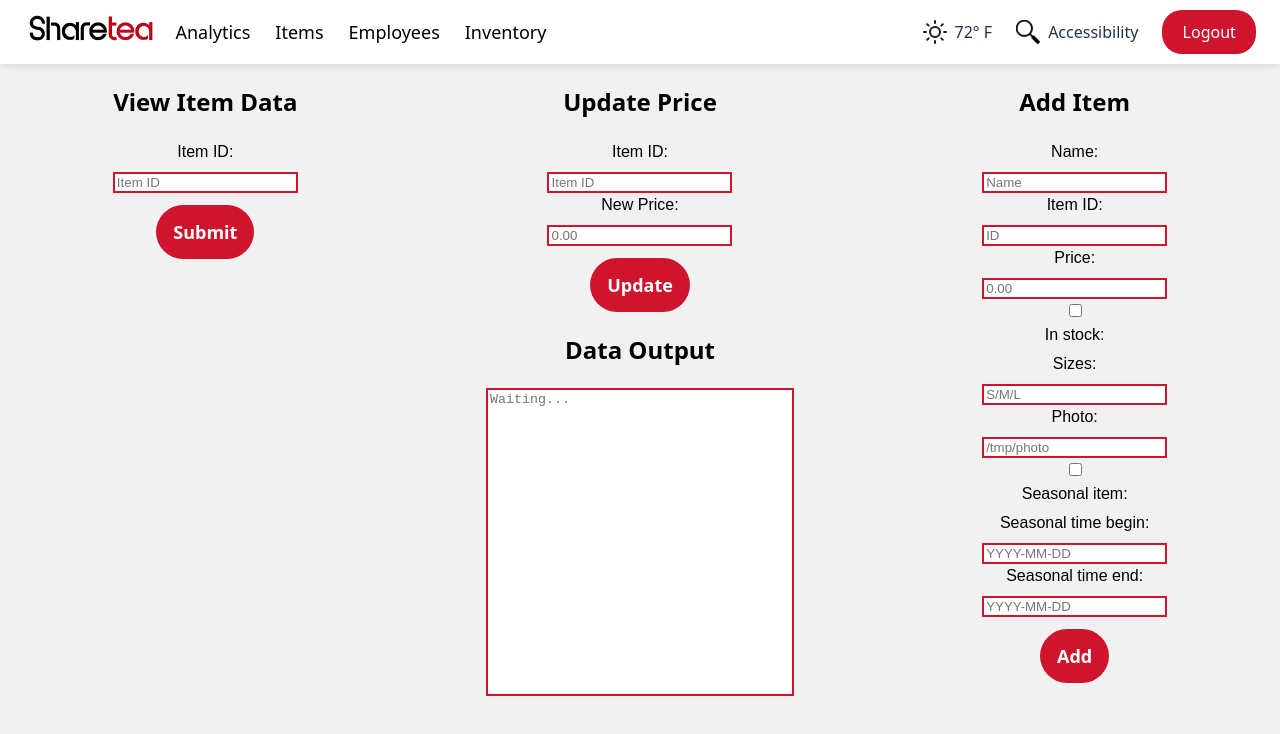
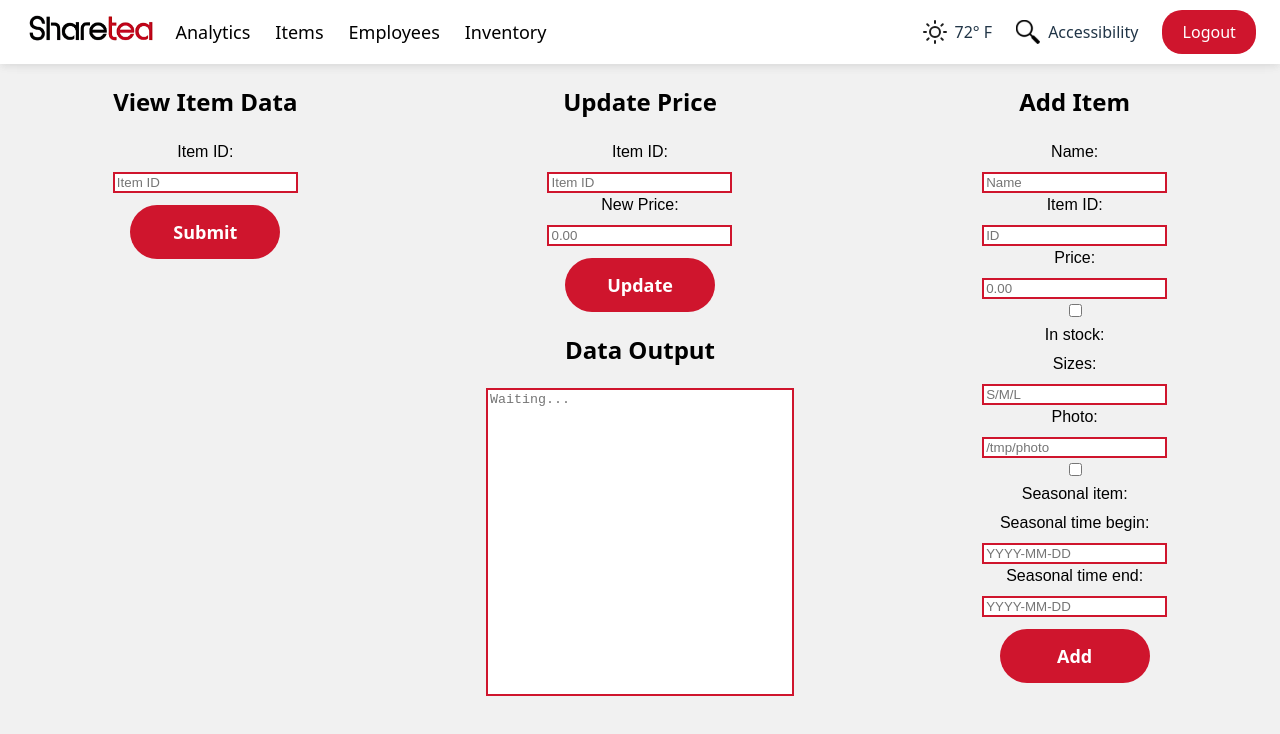
Before and after one commit to CSCE331-Fall2025-900-911/gang-50-project-3, a React (Vite) app: page /updatemenu in a window 1280 px wide. Shown: the top 734 px of the page. Built offline with nearby package versions, Linux system fonts and the light colour scheme.

Commit message:
Update App.css
button changes

```diff
--- a/src/App.css
+++ b/src/App.css
@@ -388,13 +388,13 @@ html, body {
 
 /* Update Menu */
 .btn-updateMenu{
-  width: auto;
+  width: 150px;
   padding: 14px 16px;
   font-size: 18px;
   font-weight: 700;
   color: #fff;
   background-color: #CF152D;
-  border-radius: 999px;
+  border-radius: 50px;
   transition: background-color 0.25s, border-color 0.25s;
   margin-top: 12px;
 }
```
